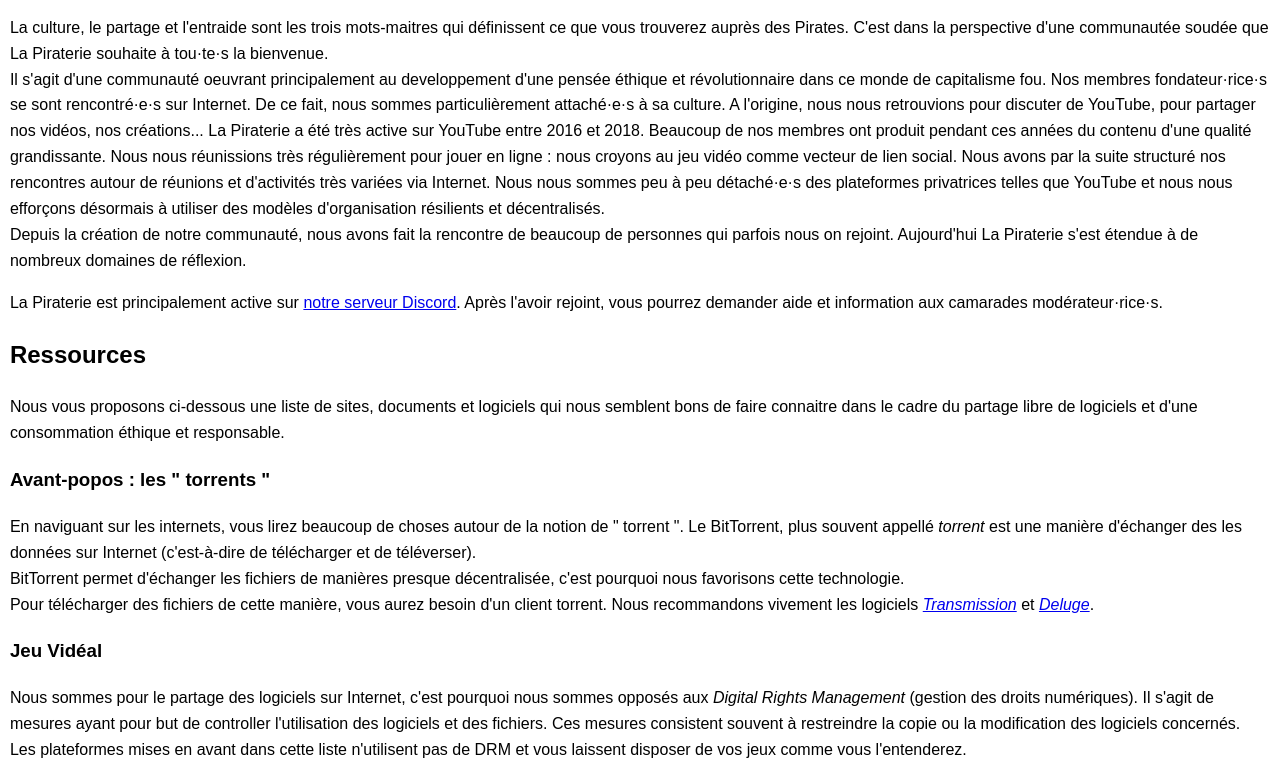
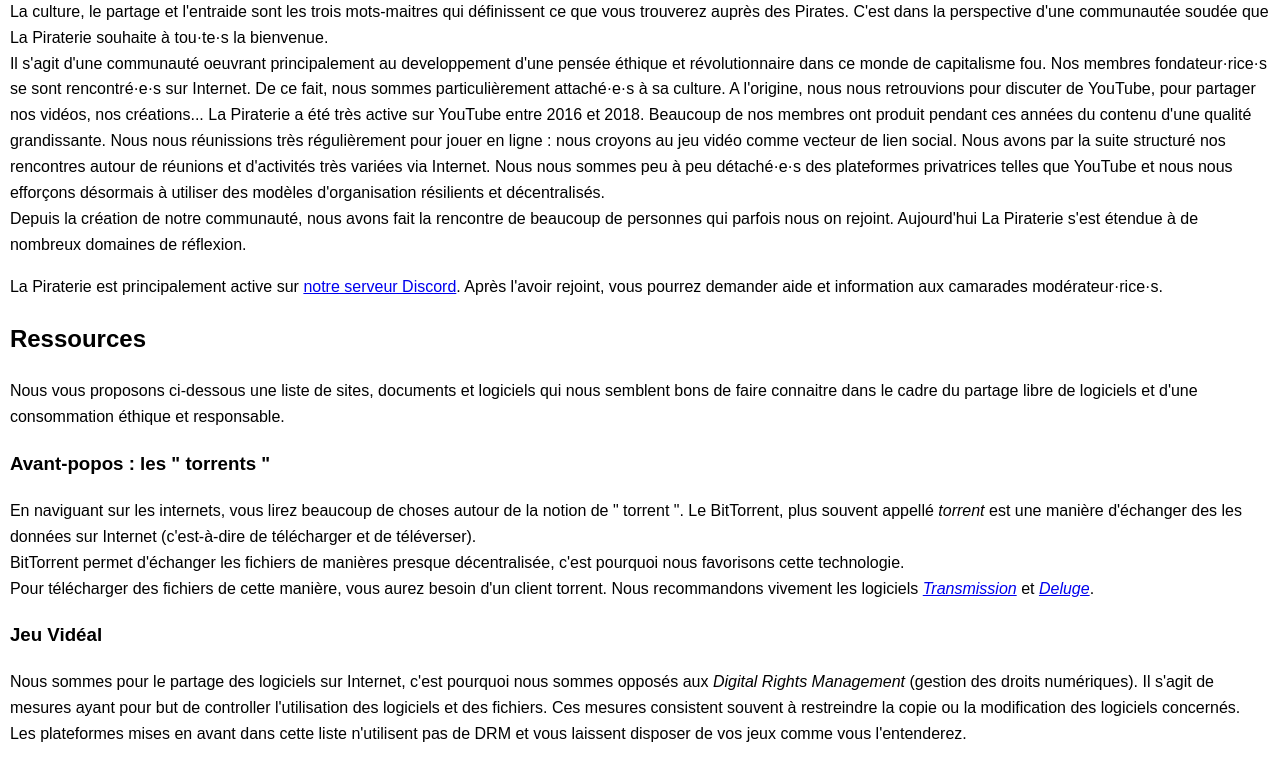
Before and after one commit to zawizado/lapiraterie, a plain HTML site: page index.html in a window 1280 px wide. Shown: the part 80-840 px from the top of the page. Drawn offline with Linux system fonts and the light colour scheme.

Commit message:
création d'une nouvelle branche car tentative d'amélioration du css plus complexe que prévue + changement html et css

```diff
--- a/css/darkmode.css
+++ b/css/darkmode.css
@@ -1,13 +1,22 @@
-li {
-padding: 0.1%;
+body {
+    margin: 1em auto;
+    max-width: 80em;
+    padding: 0 .62em;
+    font: 1em/1.62 sans-serif;
 }
 
 body {
-	background-color: black;
+    display: block;
+}
+
+html {
+	background-color:black;
 	color: white;
+
 }
 
 footer {
-	padding-top: 2%;
+	display: block;
 	text-align: center;
+	padding-top: 1em;
 }
--- a/css/stylesheet.css
+++ b/css/stylesheet.css
@@ -5,14 +5,18 @@ body {
     font: 1em/1.62 sans-serif;
 }
 
-body {
+
+
+p {
     display: block;
+    margin-block-start: 1em;
+    margin-block-end: 1em;
+    margin-inline-start: 0px;
+    margin-inline-end: 0px;
 }
 
-html {
-
-
-    color: -internal-root-color;
+article {
+    display: block;
 }
 
 footer {
--- a/index.html
+++ b/index.html
@@ -12,13 +12,14 @@
 <body>
 
 <header>
+<article>
 	<h1>La Piraterie</h1>
 	<p>La culture, le partage et l'entraide sont les trois mots-maitres qui définissent ce que vous trouverez auprès des Pirates. C'est dans la perspective d'une communautée soudée que La Piraterie souhaite à tou·te·s la bienvenue.
 </br>Il s'agit d'une communauté oeuvrant principalement au developpement d'une pensée éthique et révolutionnaire dans ce monde de capitalisme fou. Nos membres fondateur·rice·s se sont rencontré·e·s sur Internet. De ce fait, nous sommes particulièrement attaché·e·s à sa culture. A l'origine, nous nous retrouvions pour discuter de YouTube, pour partager nos vidéos, nos créations... La Piraterie a été très active sur YouTube entre 2016 et 2018. Beaucoup de nos membres ont produit pendant ces années du contenu d'une qualité grandissante. Nous nous réunissions très régulièrement pour jouer en ligne : nous croyons au jeu vidéo comme vecteur de lien social. Nous avons par la suite structuré nos rencontres autour de réunions et d'activités très variées via Internet. Nous nous sommes peu à peu détaché·e·s des plateformes privatrices telles que YouTube et nous nous efforçons désormais à utiliser des modèles d'organisation résilients et décentralisés.
 
 </br>Depuis la création de notre communauté, nous avons fait la rencontre de beaucoup de personnes qui parfois nous on rejoint. Aujourd'hui La Piraterie s'est étendue à de nombreux domaines de réflexion.</p>
 	<p>La Piraterie est principalement active sur <a href="https://discordapp.com/invite/AabsSm7">notre serveur Discord</a>. Après l'avoir rejoint, vous pourrez demander aide et information aux camarades modérateur·rice·s.</p>
-
+</article>
 <!-- Barre de navigation au cas où mais pour le moment tout le site est sur une seule page
 
 <nav>
@@ -31,7 +32,7 @@
 </nav>
 -->
 </header>
-
+<article>
 <h2>Ressources</h2>
 	<p>Nous vous proposons ci-dessous une liste de sites, documents et logiciels qui nous semblent bons de faire connaitre dans le cadre du partage libre de logiciels et d'une consommation éthique et responsable.</p>
 
@@ -69,6 +70,7 @@
 		<li><a href="https://bandcamp.com">bandcamp</a>
 </br>Vous pourrez acheter sur ce site des albums d'artistes indépendants ou non. Certains artistes proposent leurs albums en format physique (CD, parfois vinyl ou cassette). Vous pourrez télécharger vos albums ou les lire depuis le site (streaming).
 	</ul>
+
 <h3>Divers</h3>
 	<ul>
 		<li><i>youtube-dl</i>
@@ -76,6 +78,7 @@
 		<li><a href="https://invidio.us/">Invidious</a>
 </br>Une sourcouche pour YouTube. Ce site permet de regarder les vidéos YouTube sans passer par le site officiel. L'interface est plus légère, pas de pub sur les vidéos. L'interface propose le téléchargement des vidéos dans beaucoup de formats différents. Il est possible de streamer uniquement le son et sur téléphone, verrouiller l'écran n'arrêtera pas la lecture.</li>
 	</ul>
+</article>
 
 <footer>
 	<i>La Piraterie n'est jamais finie</i>
```
